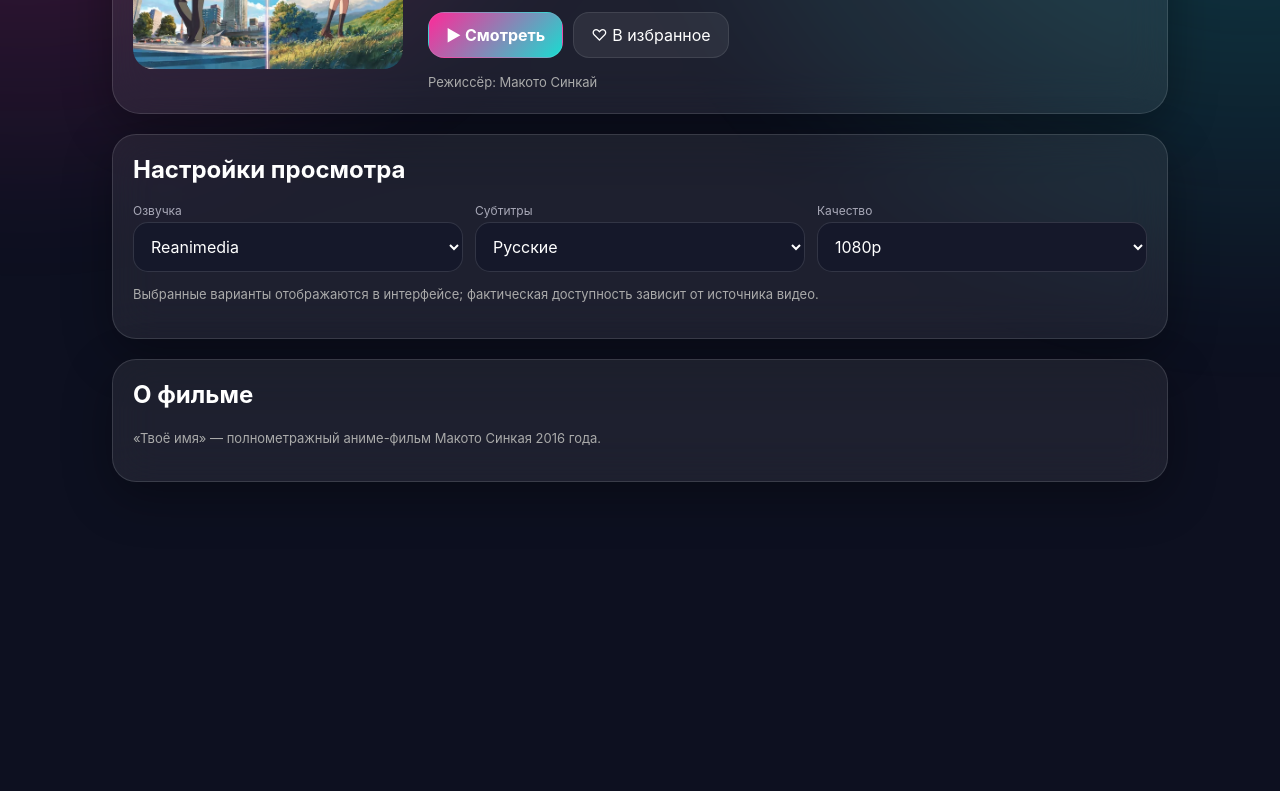
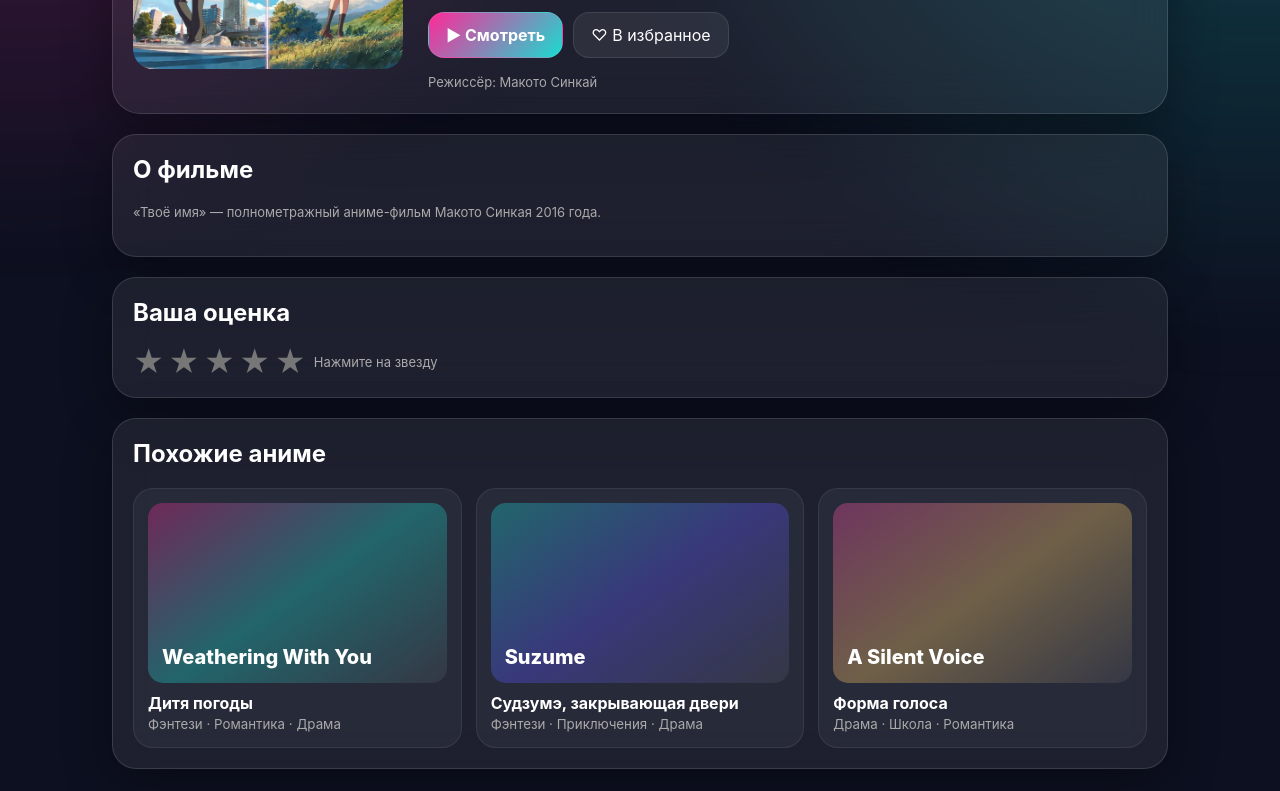
Before and after one commit to ky6btmkbt7-lang/animello, a plain HTML site: page index.html in a window 1280 px wide. Shown: the part 449-1240 px from the top of the page. Before the commit the page ends 953 px from the top, so only its background shows below. Drawn offline with Linux system fonts and the light colour scheme.

Commit message:
Add files via upload

```diff
--- a/index.html
+++ b/index.html
@@ -16,6 +16,8 @@ h1{font-size:42px;margin:5px 0 8px;letter-spacing:-1.5px}.sub{color:#c9c9d5;font
 .section{margin-top:20px;padding:20px;border-radius:24px}.section h2{margin-top:0}.controls{display:grid;grid-template-columns:repeat(3,1fr);gap:12px}
 select{width:100%;padding:13px;border-radius:15px;background:#15182a;color:#fff;border:1px solid #ffffff20}.notice{color:#aaa;font-size:13px;line-height:1.5}
 @media(max-width:700px){.wrap{padding:14px}.hero{grid-template-columns:1fr;padding:15px}.cover{max-width:260px;margin:auto}h1{font-size:32px}.controls{grid-template-columns:1fr}}
+
+.user-rating{display:flex;align-items:center;gap:8px;flex-wrap:wrap;margin-top:12px}.stars{display:flex;gap:4px}.star{border:0;background:transparent;color:#777;font-size:30px;cursor:pointer;padding:0;line-height:1}.star.active{color:#ffd34d}.rating-note{color:#aaa;font-size:13px}.similar-grid{display:grid;grid-template-columns:repeat(3,1fr);gap:14px}.similar-card{padding:14px;border-radius:20px;background:#ffffff0b;border:1px solid #ffffff14;transition:.2s}.similar-card:hover{transform:translateY(-3px);background:#ffffff12}.similar-cover{height:180px;border-radius:15px;display:flex;align-items:flex-end;padding:14px;font-weight:800;font-size:20px;background:linear-gradient(145deg,#ff299955,#19dcd155,#ffffff10)}.similar-card:nth-child(2) .similar-cover{background:linear-gradient(145deg,#19dcd155,#5d55ff55,#ffffff10)}.similar-card:nth-child(3) .similar-cover{background:linear-gradient(145deg,#ff4eaa55,#ffcc6655,#ffffff10)}.similar-meta{margin-top:10px}.similar-meta small{color:#aaa}@media(max-width:700px){.similar-grid{grid-template-columns:1fr}.similar-cover{height:140px}}
 </style>
 </head>
 <body>
@@ -36,22 +38,34 @@ select{width:100%;padding:13px;border-radius:15px;background:#15182a;color:#fff;
 <div class="notice" style="margin-top:15px">Режиссёр: Макото Синкай</div>
 </div>
 </section>
+
+<section class="section glass"><h2>О фильме</h2><p class="notice">«Твоё имя» — полнометражный аниме-фильм Макото Синкая 2016 года.</p></section>
+
 <section class="section glass">
-<h2>Настройки просмотра</h2>
-<div class="controls">
-<div><div class="label">Озвучка</div><select><option>Reanimedia</option><option>Дубляж</option><option>Субтитры</option></select></div>
-<div><div class="label">Субтитры</div><select><option>Русские</option><option>English</option><option>Без субтитров</option></select></div>
-<div><div class="label">Качество</div><select><option>1080p</option><option>720p</option><option>480p</option></select></div>
+<h2>Ваша оценка</h2>
+<div class="user-rating">
+<div class="stars" id="stars">
+<button class="star" data-value="1" onclick="rate(1)">★</button><button class="star" data-value="2" onclick="rate(2)">★</button><button class="star" data-value="3" onclick="rate(3)">★</button><button class="star" data-value="4" onclick="rate(4)">★</button><button class="star" data-value="5" onclick="rate(5)">★</button>
+</div><span class="rating-note" id="ratingNote">Нажмите на звезду</span>
 </div>
-<p class="notice">Выбранные варианты отображаются в интерфейсе; фактическая доступность зависит от источника видео.</p>
 </section>
-<section class="section glass"><h2>О фильме</h2><p class="notice">«Твоё имя» — полнометражный аниме-фильм Макото Синкая 2016 года.</p></section>
+<section class="section glass">
+<h2>Похожие аниме</h2>
+<div class="similar-grid">
+<div class="similar-card"><div class="similar-cover">Weathering With You</div><div class="similar-meta"><b>Дитя погоды</b><br><small>Фэнтези · Романтика · Драма</small></div></div>
+<div class="similar-card"><div class="similar-cover">Suzume</div><div class="similar-meta"><b>Судзумэ, закрывающая двери</b><br><small>Фэнтези · Приключения · Драма</small></div></div>
+<div class="similar-card"><div class="similar-cover">A Silent Voice</div><div class="similar-meta"><b>Форма голоса</b><br><small>Драма · Школа · Романтика</small></div></div>
+</div>
+</section>
 </main></div>
 <script>
 function favorite(){let saved=localStorage.getItem('animello-fav')==='1';saved=!saved;localStorage.setItem('animello-fav',saved?'1':'0');updateFav()}
 function updateFav(){let saved=localStorage.getItem('animello-fav')==='1';document.getElementById('fav').textContent=saved?'♥':'♡';document.getElementById('fav2').textContent=saved?'♥ В избранном':'♡ В избранное'}
 function searchAnim(){alert('Поиск Animello появится в следующей версии.')}
-updateFav();
+function rate(value){localStorage.setItem('animello-rating',String(value));updateRating()}
+function updateRating(){let value=Number(localStorage.getItem('animello-rating')||0);document.querySelectorAll('.star').forEach(star=>star.classList.toggle('active',Number(star.dataset.value)<=value));document.getElementById('ratingNote').textContent=value?('Ваша оценка: '+value+'/5'):'Нажмите на звезду'}
+
+updateFav();updateRating();
 </script>
 </body>
 </html>
```
